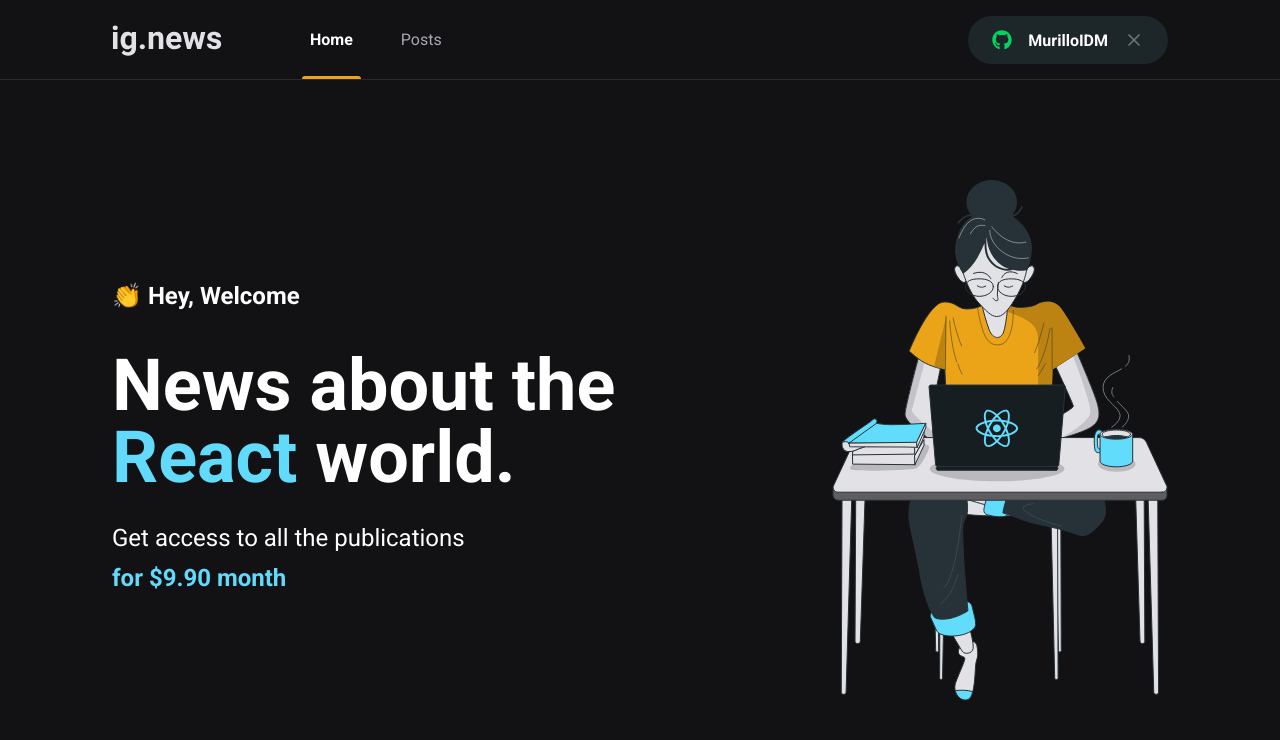
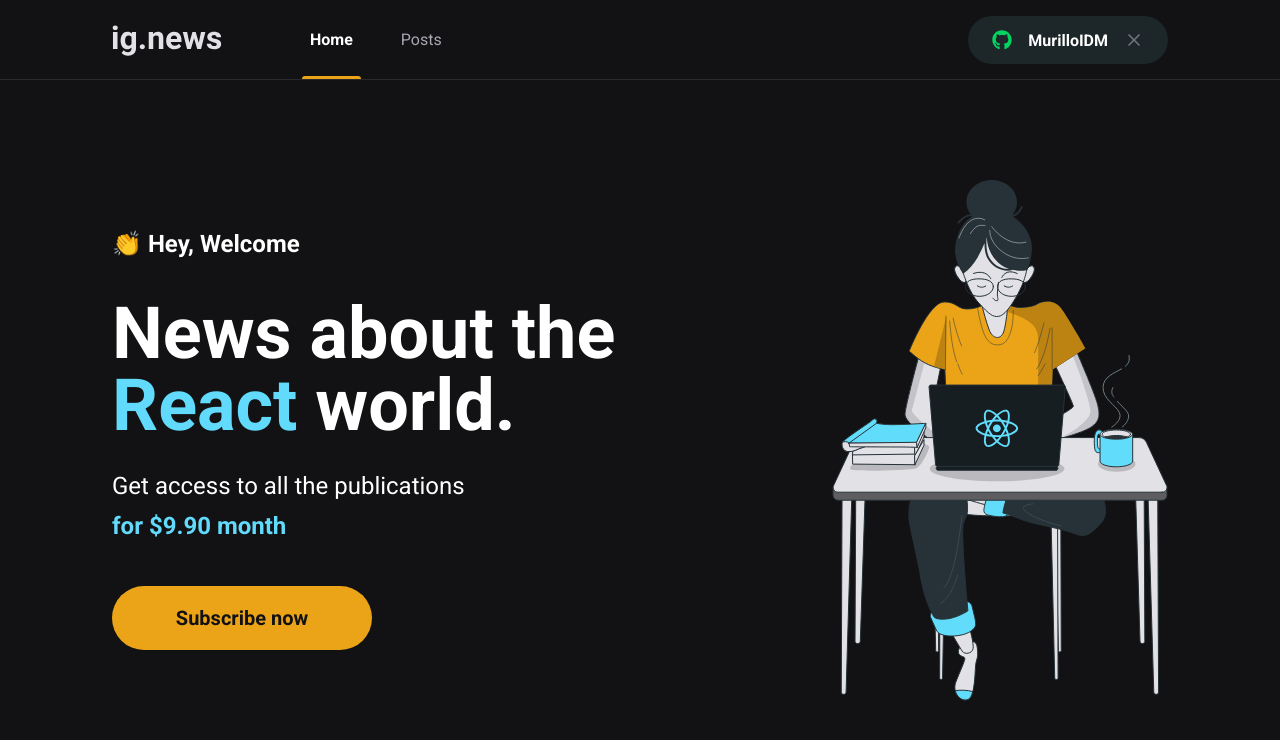
Before and after one commit to MurilloIDM/next-rocketseat, a Next.js app: page / in a window 1280 px wide. Shown: the top 740 px of the page. Built offline with nearby package versions, Linux system fonts and the light colour scheme.

Commit message:
feat: Componente - SubscribeButton

```diff
--- /dev/null
+++ b/src/components/SubscribeButton/index.tsx
@@ -0,0 +1,9 @@
+import styles from "./styles.module.scss";
+
+export function SubscribeButton() {
+  return (
+    <button type="button" className={styles.subscribeButton}>
+      Subscribe now
+    </button>
+  );
+}
--- /dev/null
+++ b/src/components/SubscribeButton/styles.module.scss
@@ -0,0 +1,19 @@
+.subscribeButton {
+  height: 4rem;
+  width: 260px;
+  border: 0;
+  border-radius: 2rem;
+  background: var(--yellow-500);
+  color: var(--gray-900);
+  font-size: 1.25rem;
+  font-weight: bold;
+  display: flex;
+  align-items: center;
+  justify-content: center;
+
+  transition: filter 0.2s;
+
+  &:hover {
+    filter: brightness(0.8);
+  }
+}
--- a/src/pages/index.tsx
+++ b/src/pages/index.tsx
@@ -1,4 +1,5 @@
 import Head from 'next/head';
+import { SubscribeButton } from '../components/SubscribeButton';
 
 import styles from "../styles/home.module.scss";
 
@@ -19,6 +20,8 @@
             Get access to all the publications <br />
             <span>for $9.90 month</span>
           </p>
+
+          <SubscribeButton />
         </section>
 
         <img src="/images/avatar.svg" alt="Girl coding" />
--- a/src/styles/home.module.scss
+++ b/src/styles/home.module.scss
@@ -38,4 +38,8 @@
       font-weight: bold;
     }
   }
+
+  button {
+    margin-top: 2.5rem;
+  }
 }
```
